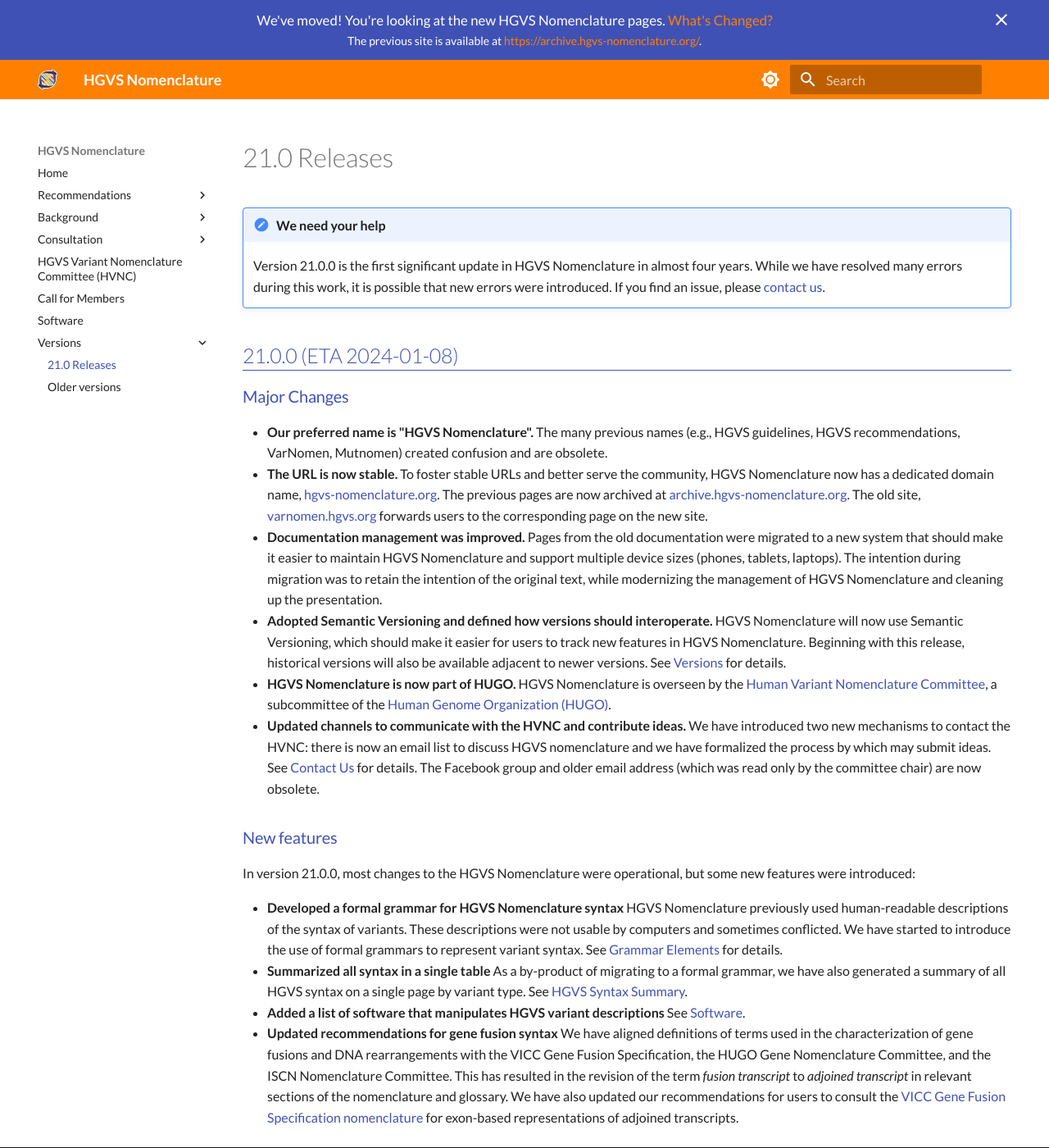
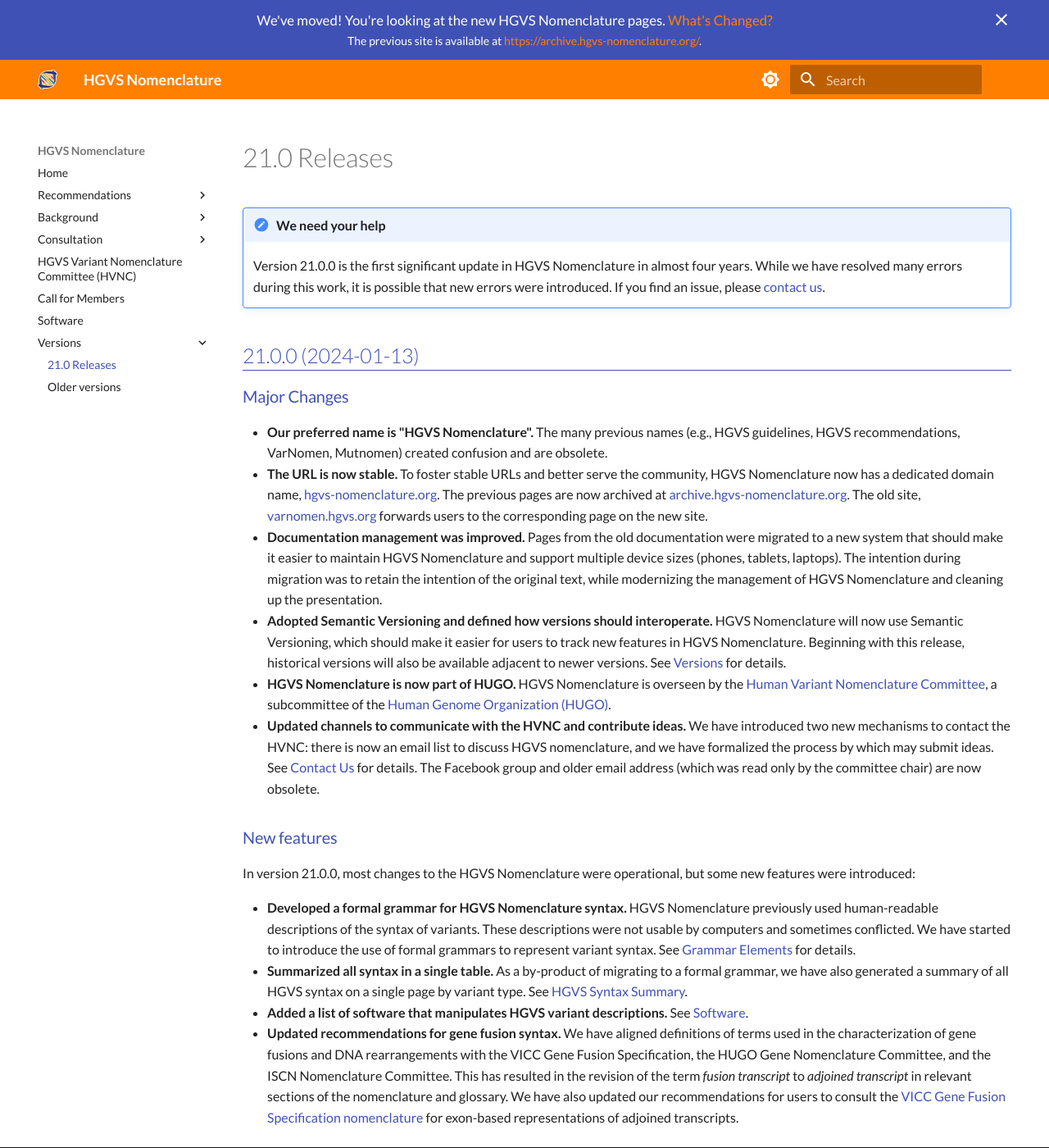
Before and after one commit to HGVSnomenclature/hgvs-nomenclature, an MkDocs documentation site: the page built from docs/versions/21.0.md, in a window 1280 px wide and 1400 px high. Shown: the whole window at 82% size. Built offline with MkDocs 1.6.1 and Material for MkDocs 9.7.7, drawn with Linux system fonts in a browser that asks for light colours.

```diff
--- a/docs/versions/21.0.md
+++ b/docs/versions/21.0.md
@@ -3,24 +3,48 @@
 !!! note "We need your help"
 
     Version 21.0.0 is the first significant update in HGVS Nomenclature in almost four years.
-    While we have resolved many errors during this work, it is possible that new errors were introduced. If you find an issue, please [contact us](../index.md#contact-us).
+    While we have resolved many errors during this work, it is possible that new errors were introduced.
+    If you find an issue, please [contact us](../index.md#contact-us).
 
-## 21.0.0 (ETA 2024-01-08)
+## 21.0.0 (2024-01-13)
 
 ### Major Changes
 
-- **Our preferred name is "HGVS Nomenclature".** The many previous names (e.g., HGVS guidelines, HGVS recommendations, VarNomen, Mutnomen) created confusion and are obsolete.
-- **The URL is now stable.** To foster stable URLs and better serve the community, HGVS Nomenclature now has a dedicated domain name, [hgvs-nomenclature.org](https://hgvs-nomenclature.org/). The previous pages are now archived at [archive.hgvs-nomenclature.org](https://archive.hgvs-nomenclature.org/). The old site, [varnomen.hgvs.org](https://varnomen.hgvs.org/) forwards users to the corresponding page on the new site.
-- **Documentation management was improved.** Pages from the old documentation were migrated to a new system that should make it easier to maintain HGVS Nomenclature and support multiple device sizes (phones, tablets, laptops). The intention during migration was to retain the intention of the original text, while modernizing the management of HGVS Nomenclature and cleaning up the presentation.
-- **Adopted Semantic Versioning and defined how versions should interoperate.** HGVS Nomenclature will now use Semantic Versioning, which should make it easier for users to track new features in HGVS Nomenclature. Beginning with this release, historical versions will also be available adjacent to newer versions. See [Versions](index.md) for details.
-- **HGVS Nomenclature is now part of HUGO.** HGVS Nomenclature is overseen by the [Human Variant Nomenclature Committee](../hvnc.md), a subcommittee of the [Human Genome Organization (HUGO)](https://www.hugo-international.org/).
-- **Updated channels to communicate with the HVNC and contribute ideas.** We have introduced two new mechanisms to contact the HVNC: there is now an email list to discuss HGVS nomenclature and we have formalized the process by which may submit ideas. See [Contact Us](../index.md#contact-us) for details. The Facebook group and older email address (which was read only by the committee chair) are now obsolete.
+- **Our preferred name is "HGVS Nomenclature".**
+  The many previous names (e.g., HGVS guidelines, HGVS recommendations, VarNomen, Mutnomen) created confusion and are obsolete.
+- **The URL is now stable.**
+  To foster stable URLs and better serve the community, HGVS Nomenclature now has a dedicated domain name, [hgvs-nomenclature.org](https://hgvs-nomenclature.org/).
+  The previous pages are now archived at [archive.hgvs-nomenclature.org](https://archive.hgvs-nomenclature.org/).
+  The old site, [varnomen.hgvs.org](https://varnomen.hgvs.org/) forwards users to the corresponding page on the new site.
+- **Documentation management was improved.**
+  Pages from the old documentation were migrated to a new system that should make it easier to maintain HGVS Nomenclature and support multiple device sizes (phones, tablets, laptops).
+  The intention during migration was to retain the intention of the original text, while modernizing the management of HGVS Nomenclature and cleaning up the presentation.
+- **Adopted Semantic Versioning and defined how versions should interoperate.**
+  HGVS Nomenclature will now use Semantic Versioning, which should make it easier for users to track new features in HGVS Nomenclature.
+  Beginning with this release, historical versions will also be available adjacent to newer versions.
+  See [Versions](index.md) for details.
+- **HGVS Nomenclature is now part of HUGO.**
+  HGVS Nomenclature is overseen by the [Human Variant Nomenclature Committee](../hvnc.md), a subcommittee of the [Human Genome Organization (HUGO)](https://www.hugo-international.org/).
+- **Updated channels to communicate with the HVNC and contribute ideas.**
+  We have introduced two new mechanisms to contact the HVNC: there is now an email list to discuss HGVS nomenclature, and we have formalized the process by which may submit ideas.
+  See [Contact Us](../index.md#contact-us) for details.
+  The Facebook group and older email address (which was read only by the committee chair) are now obsolete.
 
 ### New features
 
 In version 21.0.0, most changes to the HGVS Nomenclature were operational, but some new features were introduced:
 
-- **Developed a formal grammar for HGVS Nomenclature syntax** HGVS Nomenclature previously used human-readable descriptions of the syntax of variants. These descriptions were not usable by computers and sometimes conflicted. We have started to introduce the use of formal grammars to represent variant syntax. See [Grammar Elements](../recommendations/grammar.md) for details.
-- **Summarized all syntax in a single table** As a by-product of migrating to a formal grammar, we have also generated a summary of all HGVS syntax on a single page by variant type. See [HGVS Syntax Summary](../recommendations/summary.md).
-- **Added a list of software that manipulates HGVS variant descriptions** See [Software](../software.md).
-- **Updated recommendations for gene fusion syntax** We have aligned definitions of terms used in the characterization of gene fusions and DNA rearrangements with the VICC Gene Fusion Specification, the HUGO Gene Nomenclature Committee, and the ISCN Nomenclature Committee. This has resulted in the revision of the term _fusion transcript_ to _adjoined transcript_ in relevant sections of the nomenclature and glossary. We have also updated our recommendations for users to consult the [VICC Gene Fusion Specification nomenclature](https://fusions.cancervariants.org/en/latest/nomenclature.html) for exon-based representations of adjoined transcripts.
+- **Developed a formal grammar for HGVS Nomenclature syntax.**
+  HGVS Nomenclature previously used human-readable descriptions of the syntax of variants.
+  These descriptions were not usable by computers and sometimes conflicted.
+  We have started to introduce the use of formal grammars to represent variant syntax.
+  See [Grammar Elements](../recommendations/grammar.md) for details.
+- **Summarized all syntax in a single table.**
+  As a by-product of migrating to a formal grammar, we have also generated a summary of all HGVS syntax on a single page by variant type.
+  See [HGVS Syntax Summary](../recommendations/summary.md).
+- **Added a list of software that manipulates HGVS variant descriptions.**
+  See [Software](../software.md).
+- **Updated recommendations for gene fusion syntax.**
+  We have aligned definitions of terms used in the characterization of gene fusions and DNA rearrangements with the VICC Gene Fusion Specification, the HUGO Gene Nomenclature Committee, and the ISCN Nomenclature Committee.
+  This has resulted in the revision of the term _fusion transcript_ to _adjoined transcript_ in relevant sections of the nomenclature and glossary.
+  We have also updated our recommendations for users to consult the [VICC Gene Fusion Specification nomenclature](https://fusions.cancervariants.org/en/latest/nomenclature.html) for exon-based representations of adjoined transcripts.
```
